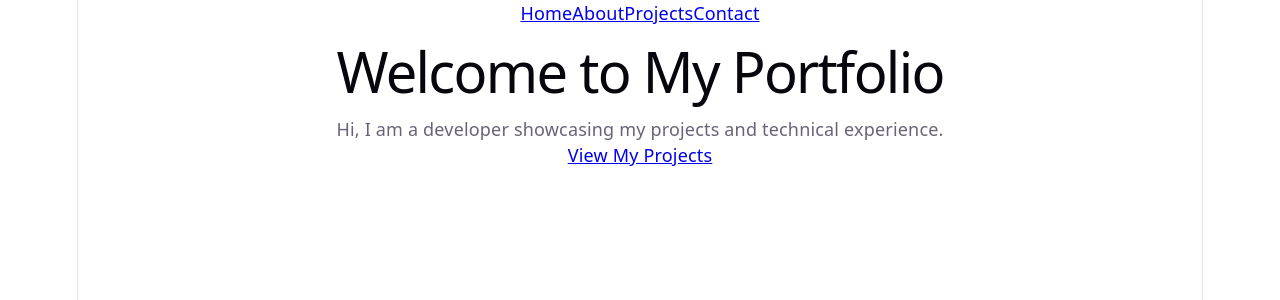
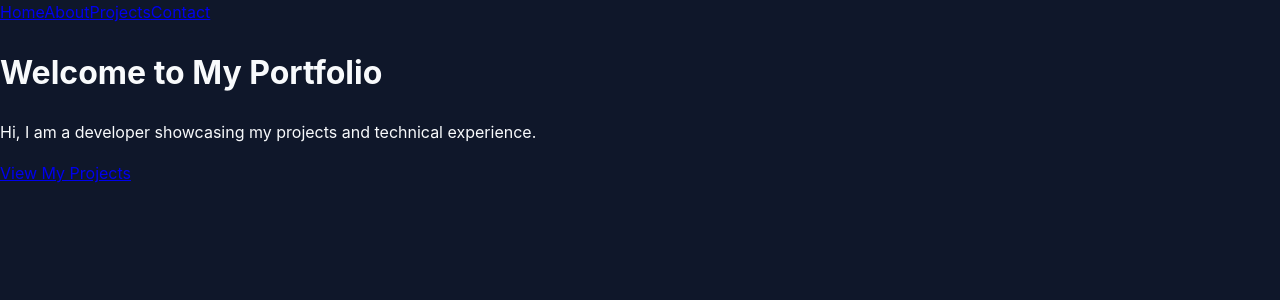
Before and after one commit to jhigsz/my-portfolio, a React (Vite) app: page / in a window 1280 px wide. Shown: the top 300 px of the page. Built offline with nearby package versions, Linux system fonts and the light colour scheme.

Commit message:
Refactor CSS for dark mode and layout improvements

```diff
--- a/src/index.css
+++ b/src/index.css
@@ -1,111 +1,62 @@
+@tailwind base;
+@tailwind components;
+@tailwind utilities;
+
 :root {
-  --text: #6b6375;
-  --text-h: #08060d;
-  --bg: #fff;
-  --border: #e5e4e7;
-  --code-bg: #f4f3ec;
-  --accent: #aa3bff;
-  --accent-bg: rgba(170, 59, 255, 0.1);
-  --accent-border: rgba(170, 59, 255, 0.5);
-  --social-bg: rgba(244, 243, 236, 0.5);
-  --shadow:
-    rgba(0, 0, 0, 0.1) 0 10px 15px -3px, rgba(0, 0, 0, 0.05) 0 4px 6px -2px;
-
-  --sans: system-ui, 'Segoe UI', Roboto, sans-serif;
-  --heading: system-ui, 'Segoe UI', Roboto, sans-serif;
-  --mono: ui-monospace, Consolas, monospace;
-
-  font: 18px/145% var(--sans);
-  letter-spacing: 0.18px;
-  color-scheme: light dark;
-  color: var(--text);
-  background: var(--bg);
-  font-synthesis: none;
-  text-rendering: optimizeLegibility;
-  -webkit-font-smoothing: antialiased;
-  -moz-osx-font-smoothing: grayscale;
-
-  @media (max-width: 1024px) {
-    font-size: 16px;
-  }
-}
-
-@media (prefers-color-scheme: dark) {
-  :root {
-    --text: #9ca3af;
-    --text-h: #f3f4f6;
-    --bg: #16171d;
-    --border: #2e303a;
-    --code-bg: #1f2028;
-    --accent: #c084fc;
-    --accent-bg: rgba(192, 132, 252, 0.15);
-    --accent-border: rgba(192, 132, 252, 0.5);
-    --social-bg: rgba(47, 48, 58, 0.5);
-    --shadow:
-      rgba(0, 0, 0, 0.4) 0 10px 15px -3px, rgba(0, 0, 0, 0.25) 0 4px 6px -2px;
-  }
-
-  #social .button-icon {
-    filter: invert(1) brightness(2);
-  }
+  font-family: Inter, system-ui, Avenir, Helvetica, Arial, sans-serif;
+  background-color: #0f172a; /* Sleek dark slate background */
+  color: #f8fafc;
+  line-height: 1.6;
 }
 
 body {
   margin: 0;
+  padding: 0;
+  min-height: 100vh;
+  display: flex;
+  flex-direction: column;
 }
 
 #root {
-  width: 1126px;
-  max-width: 100%;
-  margin: 0 auto;
-  text-align: center;
-  border-inline: 1px solid var(--border);
-  min-height: 100svh;
+  width: 100%;
   display: flex;
   flex-direction: column;
-  box-sizing: border-box;
+  min-height: 100vh;
 }
 
-h1,
-h2 {
-  font-family: var(--heading);
-  font-weight: 500;
-  color: var(--text-h);
+/* Custom utility classes for spacing and container layout */
+.page-container {
+  max-width: 1100px;
+  margin: 0 auto;
+  padding: 4rem 1.5rem; /* Generous top/bottom and side spacing */
+  flex: 1;
 }
 
-h1 {
-  font-size: 56px;
-  letter-spacing: -1.68px;
-  margin: 32px 0;
-  @media (max-width: 1024px) {
-    font-size: 36px;
-    margin: 20px 0;
-  }
-}
-h2 {
-  font-size: 24px;
-  line-height: 118%;
-  letter-spacing: -0.24px;
-  margin: 0 0 8px;
-  @media (max-width: 1024px) {
-    font-size: 20px;
-  }
-}
-p {
-  margin: 0;
+.card {
+  background-color: #1e293b;
+  border: 1px solid #334155;
+  border-radius: 12px;
+  padding: 2rem;
+  transition: transform 0.2s ease, border-color 0.2s ease;
 }
 
-code,
-.counter {
-  font-family: var(--mono);
-  display: inline-flex;
-  border-radius: 4px;
-  color: var(--text-h);
+.card:hover {
+  transform: translateY(-4px);
+  border-color: #38bdf8;
 }
 
-code {
-  font-size: 15px;
-  line-height: 135%;
-  padding: 4px 8px;
-  background: var(--code-bg);
+/* Button styles */
+.btn-primary {
+  background-color: #0ea5e9;
+  color: white;
+  padding: 0.75rem 1.5rem;
+  border-radius: 8px;
+  font-weight: 600;
+  text-decoration: none;
+  display: inline-block;
+  transition: background-color 0.2s;
 }
+
+.btn-primary:hover {
+  background-color: #0284c7;
+}
```
